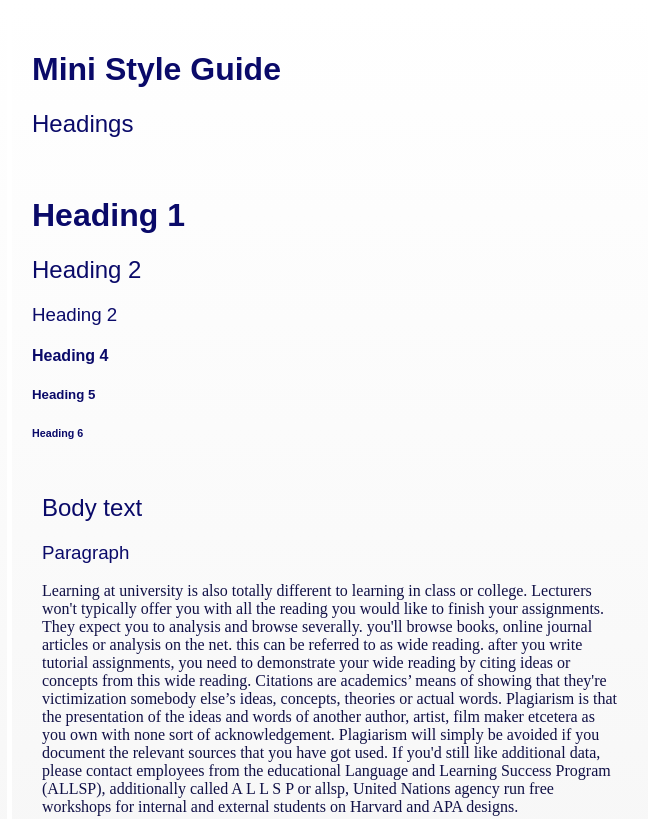
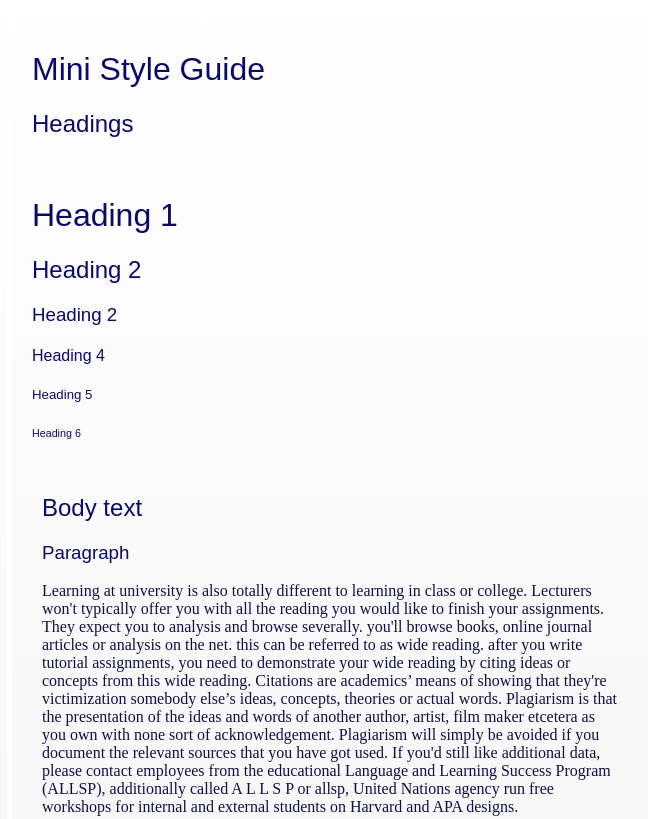
Before and after one commit to NAZRULSANI/Design-Sprint2-Material-Cards, a plain HTML site: page index.html in a window 1280 px wide. Shown: the top 819 px of the page, without its empty margins (308-956 px from the left). Drawn offline with Linux system fonts and the light colour scheme.

```diff
--- a/style.css
+++ b/style.css
@@ -127,7 +127,7 @@
 .heading {
 	font-family: "'Helvetica'", sans-serif;
 	color: #0a0a69;
-	font-weight: 800;
+	font-weight: 80;
 }
 
 h2,
```
